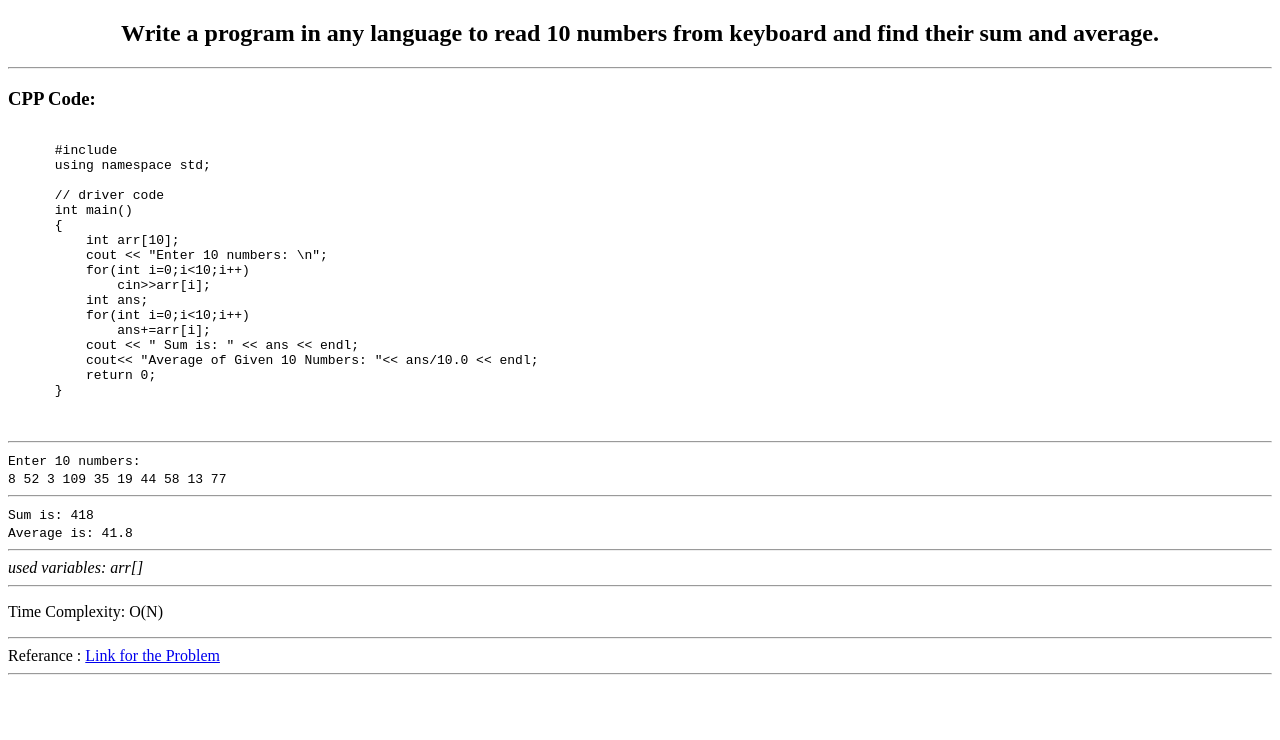
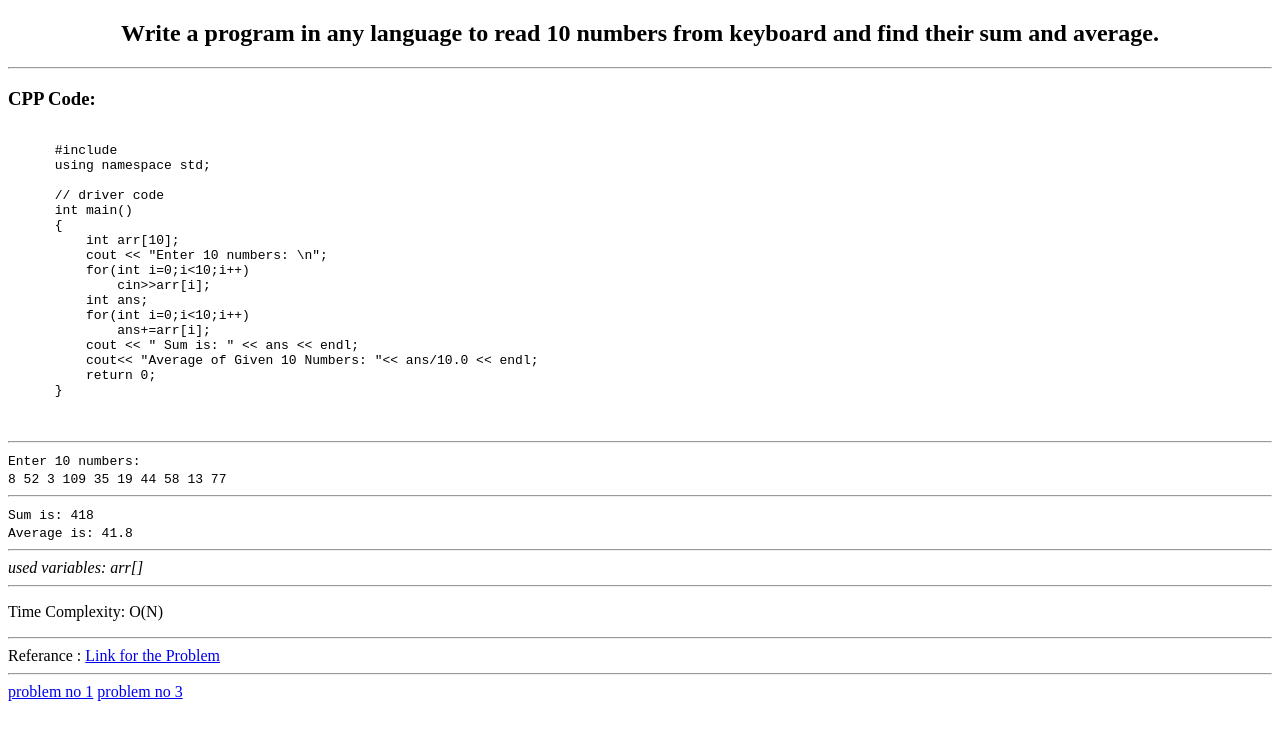
Before and after one commit to mkkrishna12/pl3-practicals, a plain HTML site: page Practical_5B/2019BTECS00043_5B_PL3_PS2.html in a window 1280 px wide. Drawn offline with Linux system fonts and the light colour scheme.

Commit message:
added script

```diff
--- a/Practical_5B/2019BTECS00043_5B_PL3_PS2.html
+++ b/Practical_5B/2019BTECS00043_5B_PL3_PS2.html
@@ -67,6 +67,8 @@
       </div>
     </section>
     <hr />
+  <a href="2019BTECS00043_5B_PL1_PS3.html">problem no 1</a>
+  <a href="2019BTECS00043_5B_PL3_PS3.html">problem no 3</a>
+  </body>
 
-  </body>
 </html>
```
Also changed, not shown: Practical_5B/2019BTECS00043_5B_PL3_PS1.html (+1 -0 lines), Practical_5B/2019BTECS00043_5B_PL3_PS3.html (+2 -0 lines).
